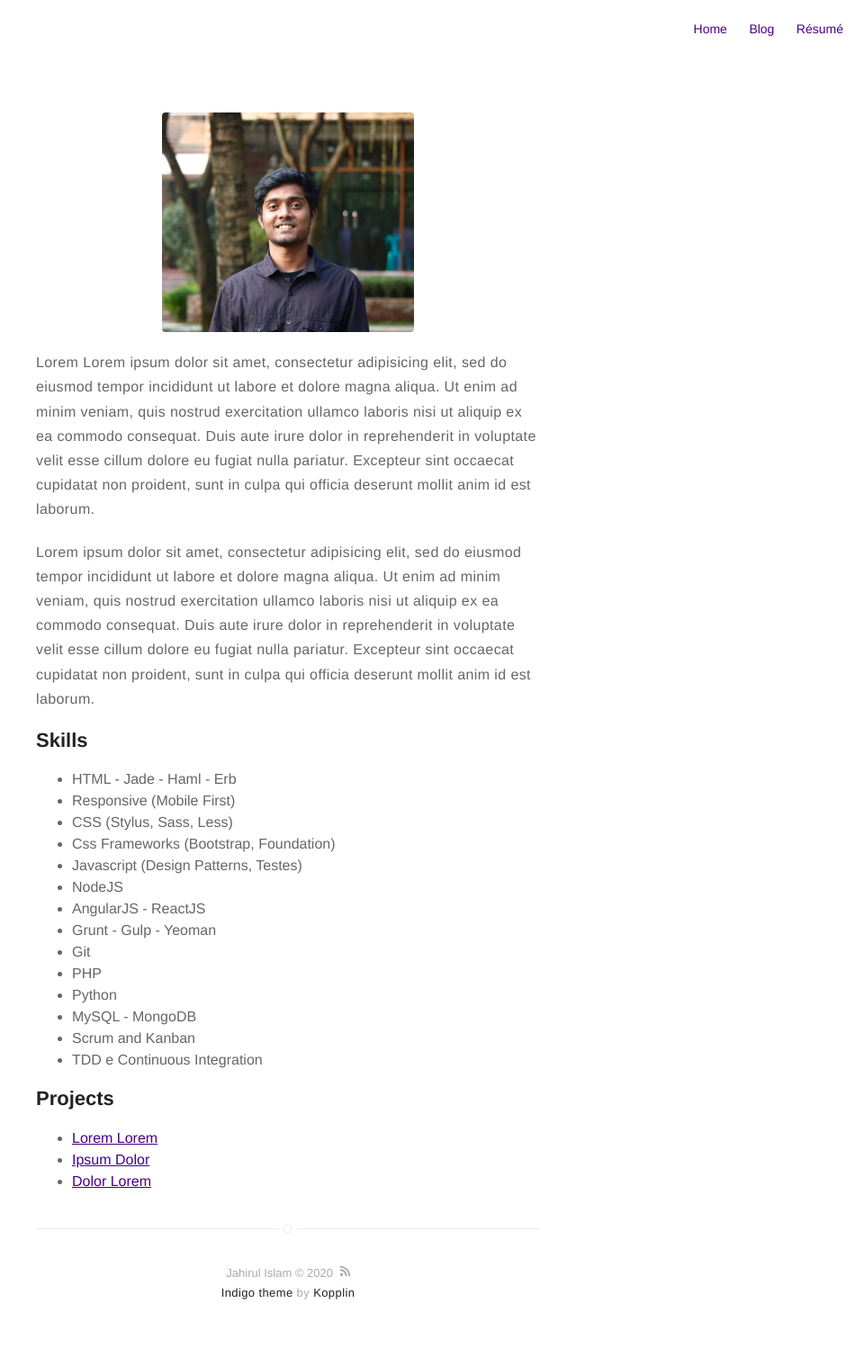
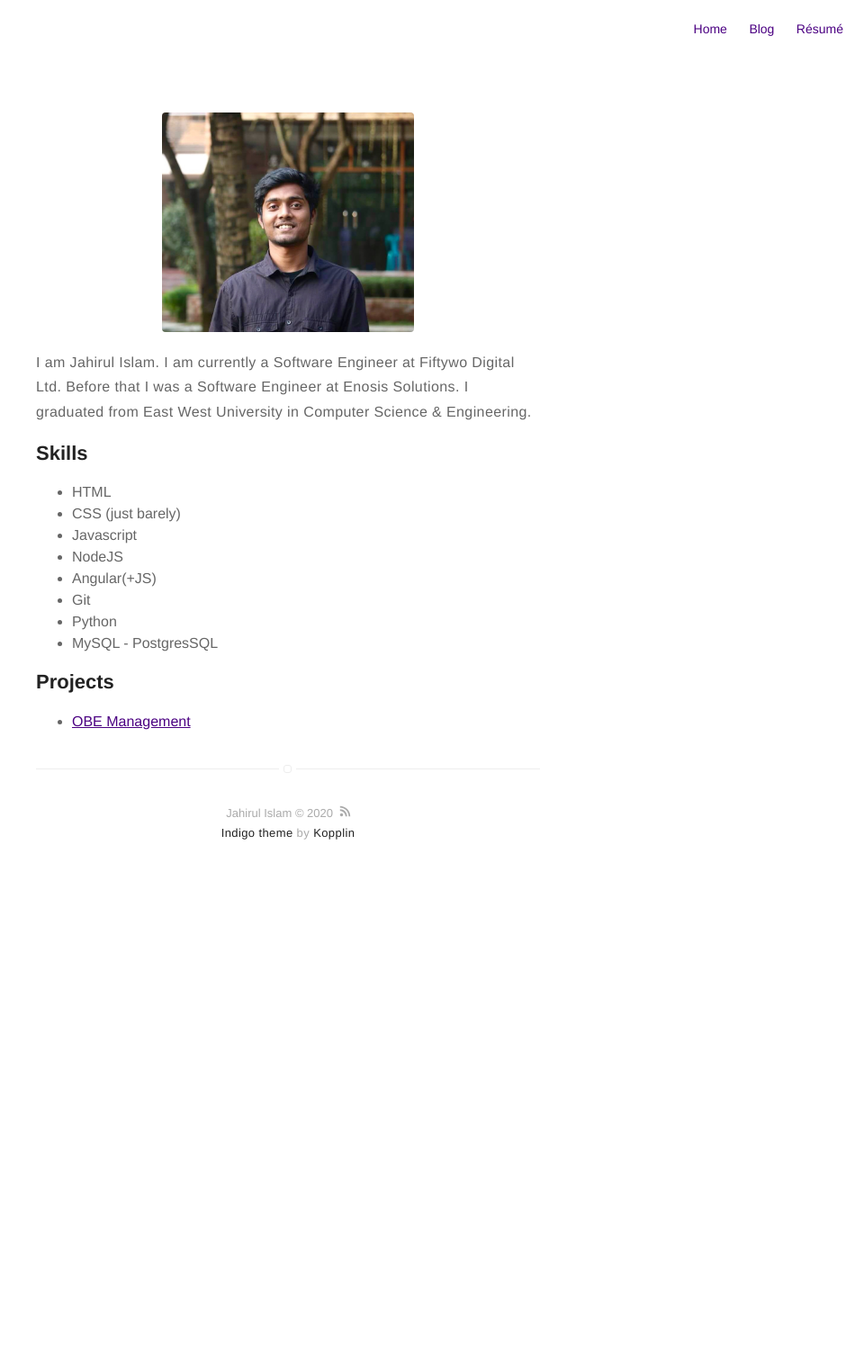
Before and after one commit to j-a-h-i-r/j-a-h-i-r.github.io, a Jekyll site: the page built from about.md, in a window 1280 px wide. Shown: the whole page at 90% size, without its empty margins (320-1280 px from the left). Built offline with Jekyll 4.4.1, drawn with Linux system fonts in a browser that asks for light colours; after the commit the page ends 997 px from its top, so only the background shows below that.

Commit message:
Update about.md

```diff
--- a/about.md
+++ b/about.md
@@ -4,43 +4,27 @@ layout: page
 ---
 ![Profile Image]({% if site.external-image %}{{ site.picture }}{% else %}{{ site.url }}/{{ site.picture }}{% endif %})
 
-<p>Lorem Lorem ipsum dolor sit amet, consectetur adipisicing elit, sed do eiusmod
-tempor incididunt ut labore et dolore magna aliqua. Ut enim ad minim veniam,
-quis nostrud exercitation ullamco laboris nisi ut aliquip ex ea commodo
-consequat. Duis aute irure dolor in reprehenderit in voluptate velit esse
-cillum dolore eu fugiat nulla pariatur. Excepteur sint occaecat cupidatat non
-proident, sunt in culpa qui officia deserunt mollit anim id est laborum.</p>
+<p>
+I am Jahirul Islam. I am currently a Software Engineer at Fiftywo Digital Ltd. Before that I was a Software Engineer at Enosis Solutions.
 
-<p>Lorem ipsum dolor sit amet, consectetur adipisicing elit, sed do eiusmod
-tempor incididunt ut labore et dolore magna aliqua. Ut enim ad minim veniam,
-quis nostrud exercitation ullamco laboris nisi ut aliquip ex ea commodo
-consequat. Duis aute irure dolor in reprehenderit in voluptate velit esse
-cillum dolore eu fugiat nulla pariatur. Excepteur sint occaecat cupidatat non
-proident, sunt in culpa qui officia deserunt mollit anim id est laborum.</p>
+I graduated from East West University in Computer Science & Engineering.
+</p>
 
 <h2>Skills</h2>
 
 <ul class="skill-list">
-	<li>HTML - Jade - Haml - Erb</li>
-	<li>Responsive (Mobile First)</li>
-	<li>CSS (Stylus, Sass, Less)</li>
-	<li>Css Frameworks (Bootstrap, Foundation)</li>
-	<li>Javascript (Design Patterns, Testes)</li>
+	<li>HTML</li>
+	<li>CSS (just barely)</li>
+	<li>Javascript</li>
 	<li>NodeJS</li>
-	<li>AngularJS - ReactJS</li>
-	<li>Grunt - Gulp - Yeoman</li>
+	<li>Angular(+JS)</li>
 	<li>Git</li>
-	<li>PHP</li>
 	<li>Python</li>
-	<li>MySQL - MongoDB</li>
-	<li>Scrum and Kanban</li>
-	<li>TDD e Continuous Integration</li>
+	<li>MySQL - PostgresSQL</li>
 </ul>
 
 <h2>Projects</h2>
 
 <ul>
-	<li><a href="https://github.com/">Lorem Lorem</a></li>
-	<li><a href="https://github.com/">Ipsum Dolor</a></li>
-	<li><a href="https://github.com/">Dolor Lorem</a></li>
+	<li><a href="https://copo.jahir.me">OBE Management</a></li>
 </ul>
```
